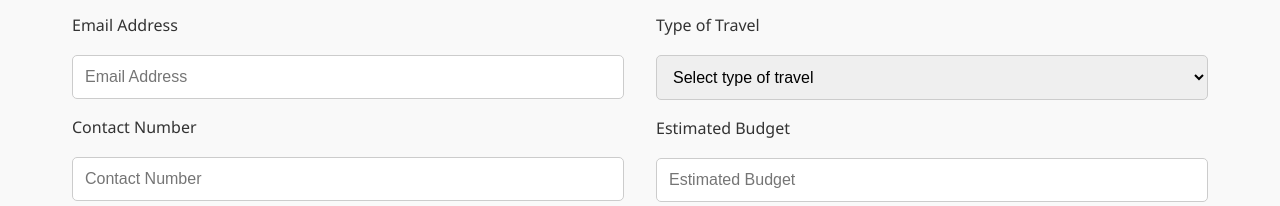
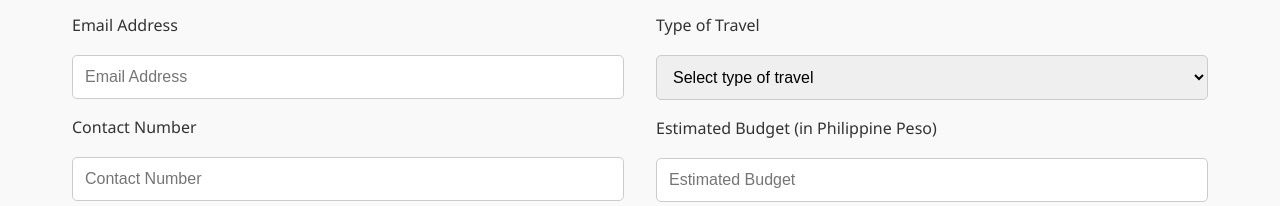
Before and after one commit to adamepaolo/GCTT, a plain HTML site: page index.html in a window 1280 px wide. Shown: the part 2061-2267 px from the top of the page. Drawn offline with nearby package versions, Linux system fonts and the light colour scheme.

Commit message:
Update index.html

```diff
--- a/index.html
+++ b/index.html
@@ -117,7 +117,7 @@
             <option value="Corporate">Corporate</option>
           </select>
 
-          <label for="budget">Estimated Budget</label>
+          <label for="budget">Estimated Budget (in Philippine Peso) </label>
           <input type="text" id="budget" name="Budget" placeholder="Estimated Budget" required />
 
           <label for="accommodation">Accommodation</label>
```
